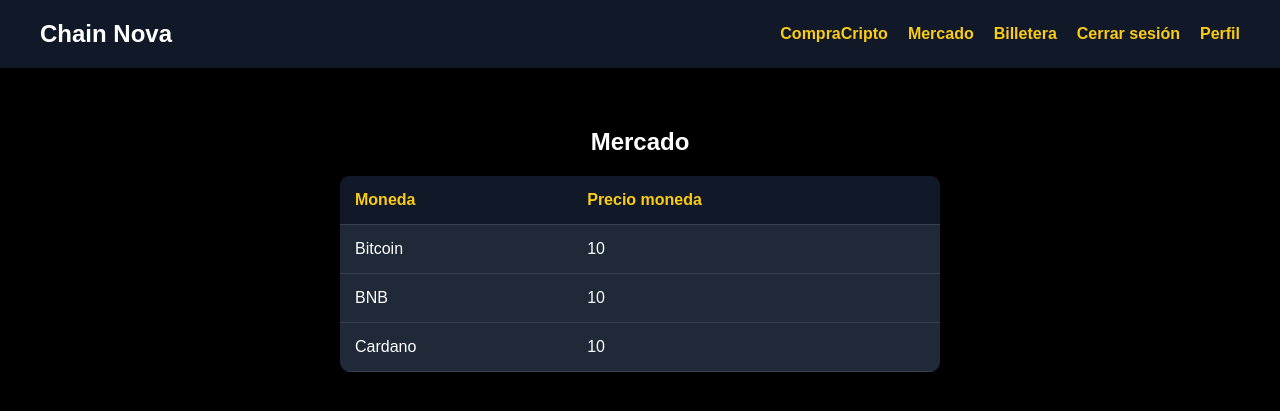
After one commit to Gonzalo86ok/AppWebArbitrajeBot, a Django app: page /dashboard/ in a window 1280 px wide. The commit adds this page. Shown: the top 411 px of the page. Run offline with Django 5.2, Linux system fonts and the light colour scheme.

Commit message:
agregue la pagina principal

```diff
--- /dev/null
+++ b/app/templates/dashboard.html
@@ -0,0 +1,98 @@
+<!DOCTYPE html>
+<html lang="es">
+<head>
+    <meta charset="UTF-8">
+    <title>Chain Nova - Panel</title>
+    <style>
+        body {
+            background-color: #000;
+            color: white;
+            font-family: Arial, sans-serif;
+            margin: 0;
+        }
+
+        header {
+            background-color: #111827;
+            padding: 20px 40px;
+            display: flex;
+            justify-content: space-between;
+            align-items: center;
+        }
+
+        header h1 {
+            margin: 0;
+            font-size: 24px;
+        }
+
+        nav {
+            display: flex;
+            gap: 20px;
+        }
+
+        nav a {
+            color: #facc15;
+            text-decoration: none;
+            font-weight: bold;
+        }
+
+        .perfil {
+            margin-left: auto;
+            color: #facc15;
+        }
+
+        .contenido {
+            padding: 40px;
+        }
+
+        table {
+            width: 100%;
+            max-width: 600px;
+            margin: 0 auto;
+            border-collapse: collapse;
+            background-color: #1f2937;
+            border-radius: 10px;
+            overflow: hidden;
+        }
+
+        th, td {
+            padding: 15px;
+            text-align: left;
+            border-bottom: 1px solid #374151;
+        }
+
+        th {
+            background-color: #111827;
+            color: #facc15;
+        }
+    </style>
+</head>
+<body>
+    <header>
+        <h1>Chain Nova</h1>
+        <nav>
+            <a href="#">CompraCripto</a>
+            <a href="#">Mercado</a>
+            <a href="#">Billetera</a>
+            <a href="{% url 'home' %}">Cerrar sesión</a>
+            <a href="#" class="perfil">Perfil</a>
+        </nav>
+    </header>
+
+    <div class="contenido">
+        <h2 style="text-align:center;">Mercado</h2>
+        <table>
+            <thead>
+                <tr>
+                    <th>Moneda</th>
+                    <th>Precio moneda</th>
+                </tr>
+            </thead>
+            <tbody>
+                <tr><td>Bitcoin</td><td>10</td></tr>
+                <tr><td>BNB</td><td>10</td></tr>
+                <tr><td>Cardano</td><td>10</td></tr>
+            </tbody>
+        </table>
+    </div>
+</body>
+</html>
--- a/app/templates/home.html
+++ b/app/templates/home.html
@@ -64,7 +64,7 @@
             <h2>CHAIN NOVA</h2>
             <p>Iniciar sesión</p>
             <input type="text" class="form-input" placeholder="Email / número de teléfono">
-            <button class="form-button">Siguiente</button>
+            <a href="{% url 'dashboard' %}" class="form-button" style="display: inline-block; text-align: center; text-decoration: none;">Siguiente</a>
             <a href="{% url 'registro_usuario' %}" class="link">Crear cuenta en Chain Nova</a>
         </div>
     </div>
--- a/app/urls.py
+++ b/app/urls.py
@@ -1,7 +1,8 @@
 from django.urls import path
-from app.views.usuario_view import home_view, registro_usuario
+from app.views.usuario_view import home_view, registro_usuario, dashboard_view
 
 urlpatterns = [
     path('', home_view, name='home'),
     path('registro/', registro_usuario, name='registro_usuario'),
+    path('dashboard/', dashboard_view, name='dashboard'),
 ]
--- a/app/views/usuario_view.py
+++ b/app/views/usuario_view.py
@@ -26,3 +26,6 @@ def registro_usuario(request):
             mensaje = "Usuario registrado con éxito"
 
     return render(request, 'registro.html', {'mensaje': mensaje})
+
+def dashboard_view(request):
+    return render(request, 'dashboard.html')
```
